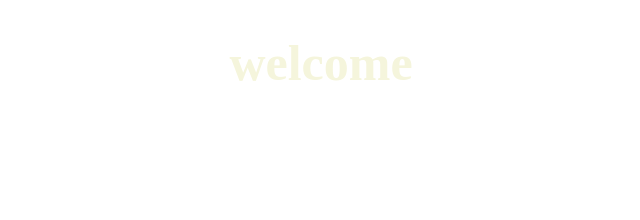
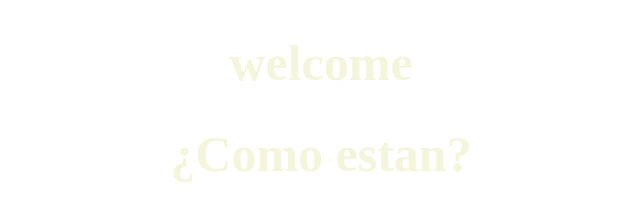
Before and after one commit to Yunmcay/Segunda-Practica, a plain HTML site: page index.html in a window 1280 px wide. Shown: the whole page, without its empty margins (319-959 px from the left). Drawn offline with Linux system fonts and the light colour scheme.

Commit message:
Segundo Commit

```diff
--- a/index.html
+++ b/index.html
@@ -8,5 +8,6 @@
 </head>
 <body>
    <h1>welcome</h1>
+   <h1>¿Como estan?</h1>
 </body>
 </html>
```
